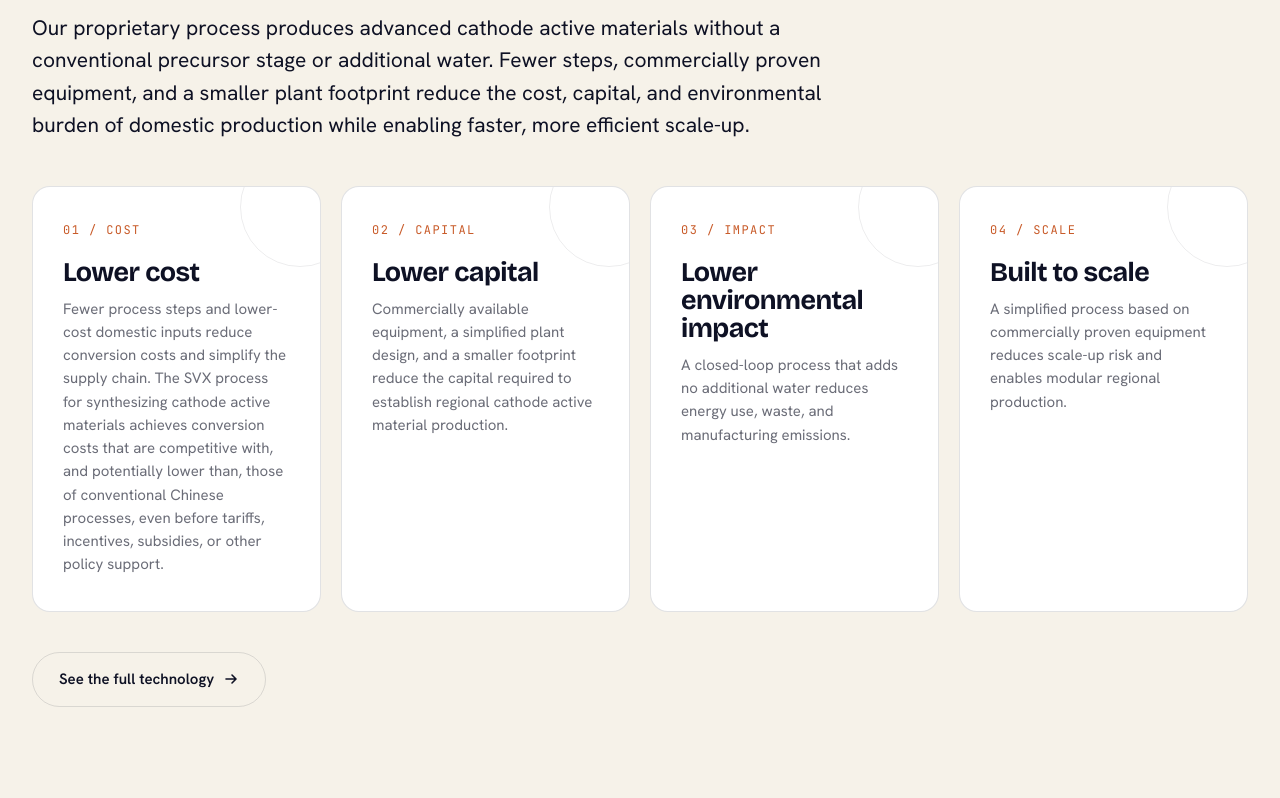
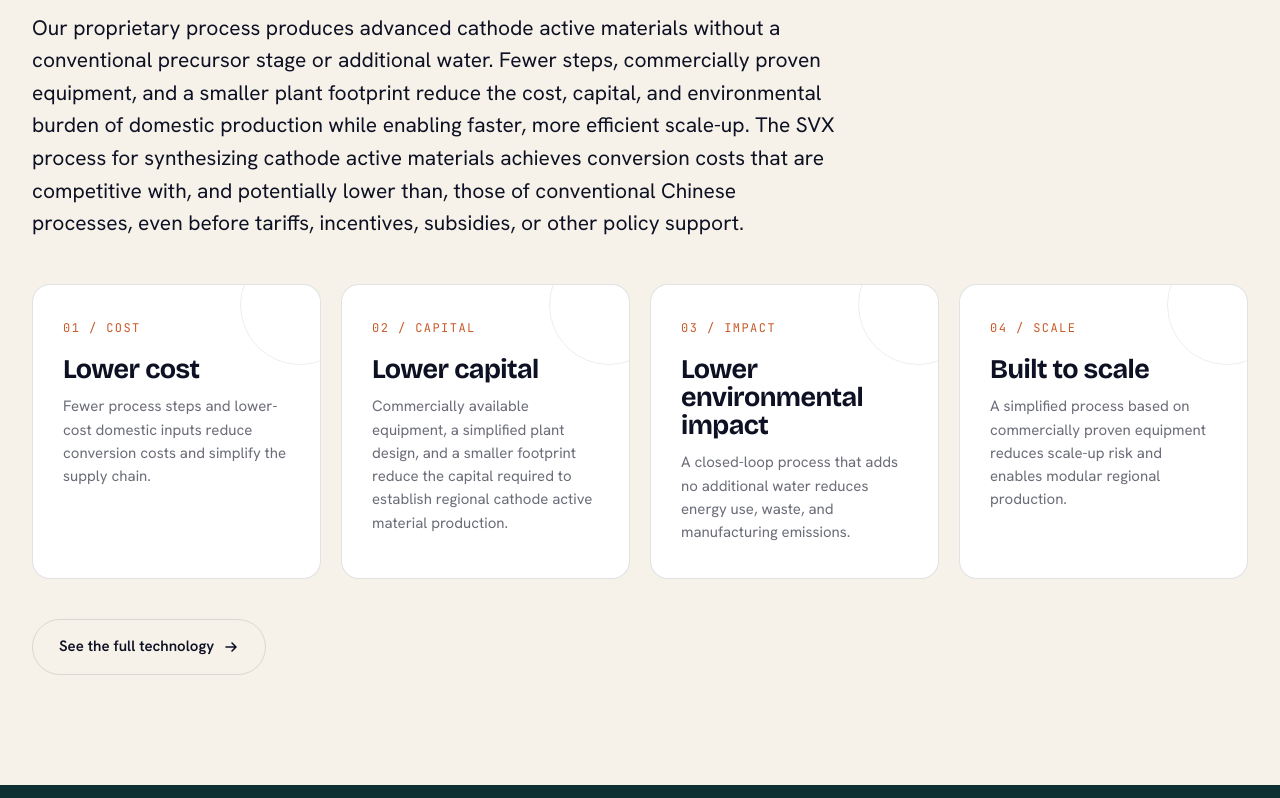
Before and after one commit to granittemaj/svx.mockup, a plain HTML site: page index.html in a window 1280 px wide. Shown: the part 3249-4047 px from the top of the page. Drawn offline with nearby package versions, Linux system fonts and the light colour scheme; animation ran at ten frames a second.

Commit message:
Homepage: move conversion-cost line into the drop-in material intro

```diff
--- a/index.html
+++ b/index.html
@@ -106,11 +106,11 @@
         <h2 class="reveal d1">A drop-in material, engineered for resilient manufacturing.</h2>
       </div>
       <div class="split-body reveal d2">
-        <p class="lead">Our proprietary process produces advanced cathode active materials without a conventional precursor stage or additional water. Fewer steps, commercially proven equipment, and a smaller plant footprint reduce the cost, capital, and environmental burden of domestic production while enabling faster, more efficient scale-up.</p>
+        <p class="lead">Our proprietary process produces advanced cathode active materials without a conventional precursor stage or additional water. Fewer steps, commercially proven equipment, and a smaller plant footprint reduce the cost, capital, and environmental burden of domestic production while enabling faster, more efficient scale-up. The SVX process for synthesizing cathode active materials achieves conversion costs that are competitive with, and potentially lower than, those of conventional Chinese processes, even before tariffs, incentives, subsidies, or other policy support.</p>
       </div>
     </div>
     <div class="pillars">
-      <div class="pillar reveal"><div class="ring"></div><div class="pn">01 / COST</div><h3>Lower cost</h3><p>Fewer process steps and lower-cost domestic inputs reduce conversion costs and simplify the supply chain. The SVX process for synthesizing cathode active materials achieves conversion costs that are competitive with, and potentially lower than, those of conventional Chinese processes, even before tariffs, incentives, subsidies, or other policy support.</p></div>
+      <div class="pillar reveal"><div class="ring"></div><div class="pn">01 / COST</div><h3>Lower cost</h3><p>Fewer process steps and lower-cost domestic inputs reduce conversion costs and simplify the supply chain.</p></div>
       <div class="pillar reveal d1"><div class="ring"></div><div class="pn">02 / CAPITAL</div><h3>Lower capital</h3><p>Commercially available equipment, a simplified plant design, and a smaller footprint reduce the capital required to establish regional cathode active material production.</p></div>
       <div class="pillar reveal d2"><div class="ring"></div><div class="pn">03 / IMPACT</div><h3>Lower environmental impact</h3><p>A closed-loop process that adds no additional water reduces energy use, waste, and manufacturing emissions.</p></div>
       <div class="pillar reveal d3"><div class="ring"></div><div class="pn">04 / SCALE</div><h3>Built to scale</h3><p>A simplified process based on commercially proven equipment reduces scale-up risk and enables modular regional production.</p></div>
```
